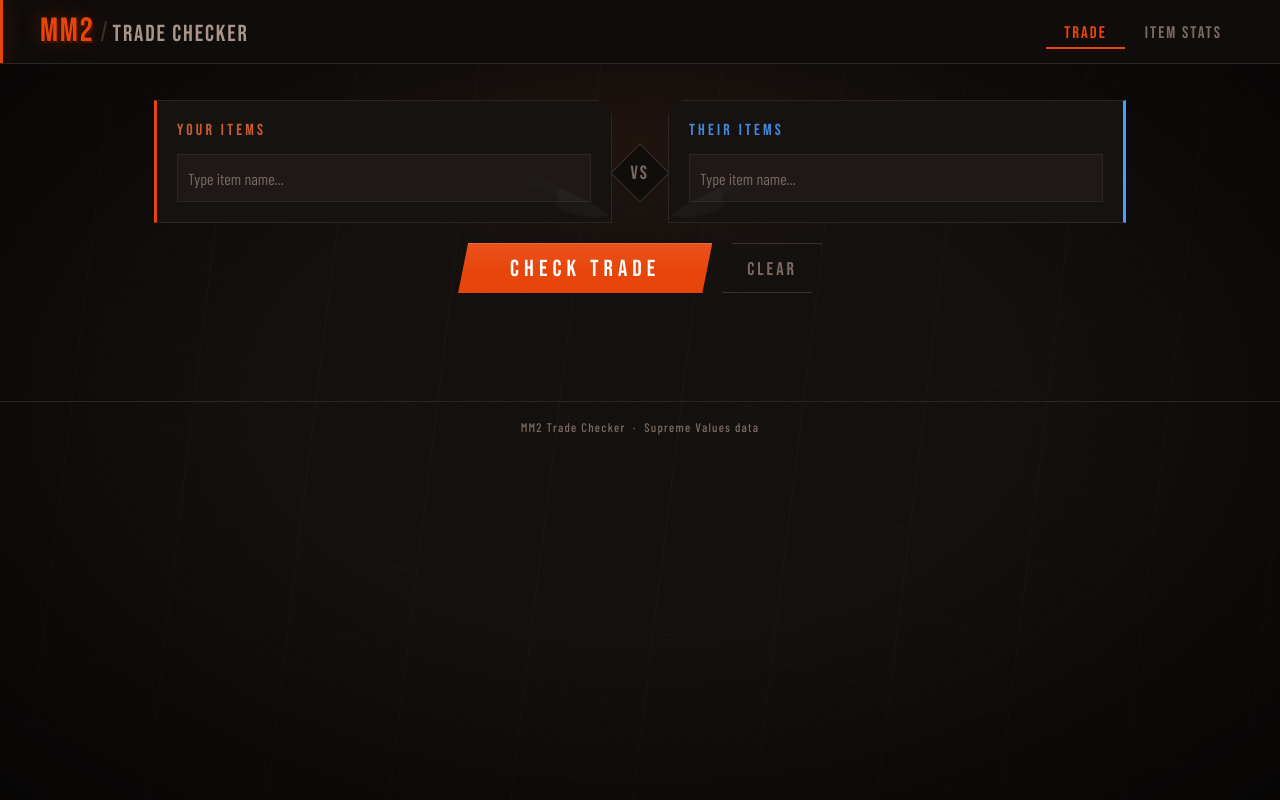
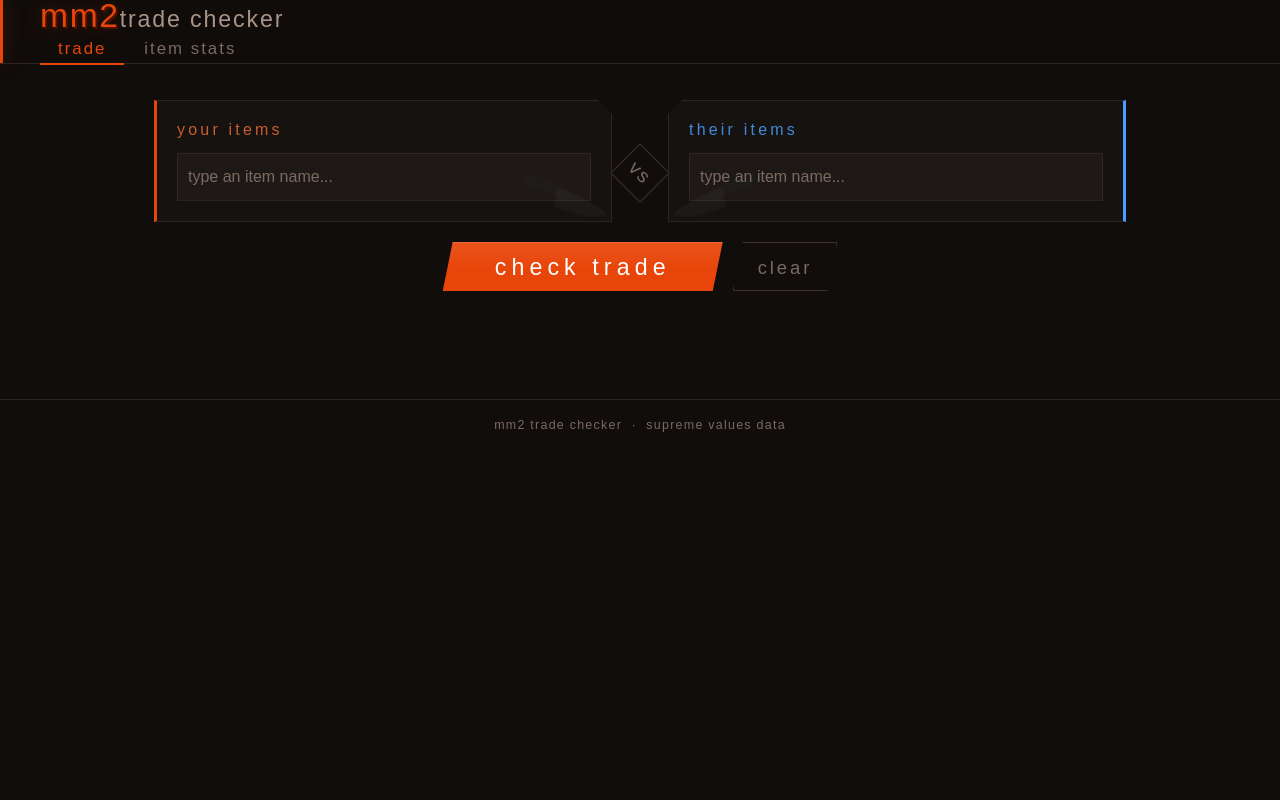
Before and after one commit to TheTwixBar/mm2-trade-checker, a Flask app: page / in a window 1280 px wide. Run offline with Flask 3, Linux system fonts and the light colour scheme.

Commit message:
Update index.html

```diff
--- a/templates/index.html
+++ b/templates/index.html
@@ -3,101 +3,101 @@
 <head>
   <meta charset="UTF-8"/>
   <meta name="viewport" content="width=device-width, initial-scale=1.0"/>
-  <title>MM2 Trade Checker</title>
+  <title>mm2 trade checker</title>
   <link rel="icon" type="image/svg+xml" href="/static/favicon.svg"/>
-  <link rel="preconnect" href="https://fonts.googleapis.com">
-  <link href="https://fonts.googleapis.com/css2?family=Bebas+Neue&family=Barlow+Condensed:wght@400;500;600;700&family=Share+Tech+Mono&display=swap" rel="stylesheet">
   <link rel="stylesheet" href="/static/css/style.css"/>
 </head>
 <body>
-  <div class="bg-texture"></div>
-  <div class="bg-scratches"></div>
-  <div class="bg-vignette"></div>
-  <div class="bg-hotspot"></div>
 
   <header>
+    <div class="header-inner">
       <div class="logo">
-      <span class="logo-mm2">MM2</span>
-      <span class="logo-sep"></span>
-      <span class="logo-trade">Trade Checker</span>
+        <span class="logo-mm2">mm2</span>
+        <span class="logo-trade"> trade checker</span>
       </div>
       <nav>
-      <button class="nav-btn active" data-tab="trade">Trade</button>
-      <button class="nav-btn" data-tab="stats">Item Stats</button>
+        <button class="nav-btn active" data-tab="trade">trade</button>
+        <button class="nav-btn" data-tab="stats">item stats</button>
       </nav>
+    </div>
   </header>
 
   <main>
+
     <!-- ── TRADE TAB ── -->
     <section class="tab active" id="tab-trade">
+
       <div class="card-row">
         <div class="trade-card yours">
-          <div class="card-label">Your Items</div>
+          <div class="card-label">your items</div>
           <div class="tag-input-wrapper" id="yours-tags">
-            <input type="text" id="yours-input" placeholder="Type item name..." autocomplete="off"/>
+            <input type="text" id="yours-input" placeholder="type an item name..." autocomplete="off"/>
           </div>
           <ul class="suggestions" id="yours-suggestions"></ul>
         </div>
+
         <div class="vs-col">
-          <div class="vs-badge"><span>VS</span></div>
+          <div class="vs-badge">vs</div>
         </div>
+
         <div class="trade-card theirs">
-          <div class="card-label">Their Items</div>
+          <div class="card-label">their items</div>
           <div class="tag-input-wrapper" id="theirs-tags">
-            <input type="text" id="theirs-input" placeholder="Type item name..." autocomplete="off"/>
+            <input type="text" id="theirs-input" placeholder="type an item name..." autocomplete="off"/>
           </div>
           <ul class="suggestions" id="theirs-suggestions"></ul>
         </div>
       </div>
 
       <div class="check-row">
-        <button id="check-btn">Check Trade</button>
-        <button id="clear-btn" class="clear-btn">Clear</button>
+        <button id="check-btn">check trade</button>
+        <button id="clear-btn" class="clear-btn">clear</button>
       </div>
 
       <div id="trade-error" class="error-msg hidden"></div>
 
       <div id="result-panel" class="result-panel hidden">
         <div class="result-verdict" id="result-verdict"></div>
-        <div class="result-body">
+
         <div class="result-grid">
           <div class="stat-block">
-              <div class="stat-title">MM2 Value</div>
-              <div class="stat-row"><span class="label">You</span><span class="value" id="r-your-raw"></span></div>
-              <div class="stat-row"><span class="label">Them</span><span class="value" id="r-their-raw"></span></div>
-              <div class="stat-row diff-row"><span class="label">Diff</span><span class="value" id="r-raw-diff"></span></div>
+            <div class="stat-title">mm2 value</div>
+            <div class="stat-row"><span class="label">you</span><span class="value" id="r-your-raw"></span></div>
+            <div class="stat-row"><span class="label">them</span><span class="value" id="r-their-raw"></span></div>
+            <div class="stat-row diff-row"><span class="label">diff</span><span class="value" id="r-raw-diff"></span></div>
           </div>
           <div class="stat-block">
-              <div class="stat-title">AI Score</div>
-              <div class="stat-row"><span class="label">You</span><span class="value" id="r-your-ai"></span></div>
-              <div class="stat-row"><span class="label">Them</span><span class="value" id="r-their-ai"></span></div>
-              <div class="stat-row diff-row"><span class="label">Diff</span><span class="value" id="r-ai-diff"></span></div>
+            <div class="stat-title">ai score</div>
+            <div class="stat-row"><span class="label">you</span><span class="value" id="r-your-ai"></span></div>
+            <div class="stat-row"><span class="label">them</span><span class="value" id="r-their-ai"></span></div>
+            <div class="stat-row diff-row"><span class="label">diff</span><span class="value" id="r-ai-diff"></span></div>
           </div>
           <div class="stat-block">
-              <div class="stat-title">Demand</div>
-              <div class="stat-row"><span class="label">You</span><span class="value" id="r-your-demand"></span></div>
-              <div class="stat-row"><span class="label">Them</span><span class="value" id="r-their-demand"></span></div>
-              <div class="stat-row diff-row"><span class="label">Diff</span><span class="value" id="r-demand-diff"></span></div>
+            <div class="stat-title">demand</div>
+            <div class="stat-row"><span class="label">you</span><span class="value" id="r-your-demand"></span></div>
+            <div class="stat-row"><span class="label">them</span><span class="value" id="r-their-demand"></span></div>
+            <div class="stat-row diff-row"><span class="label">diff</span><span class="value" id="r-demand-diff"></span></div>
           </div>
           <div class="stat-block">
-              <div class="stat-title">Rarity</div>
-              <div class="stat-row"><span class="label">You</span><span class="value" id="r-your-rarity"></span></div>
-              <div class="stat-row"><span class="label">Them</span><span class="value" id="r-their-rarity"></span></div>
-              <div class="stat-row diff-row"><span class="label">Diff</span><span class="value" id="r-rarity-diff"></span></div>
+            <div class="stat-title">rarity</div>
+            <div class="stat-row"><span class="label">you</span><span class="value" id="r-your-rarity"></span></div>
+            <div class="stat-row"><span class="label">them</span><span class="value" id="r-their-rarity"></span></div>
+            <div class="stat-row diff-row"><span class="label">diff</span><span class="value" id="r-rarity-diff"></span></div>
           </div>
         </div>
+
         <div class="stability-row">
           <div class="stab-block">
-              <div class="stab-label">Your Stability</div>
+            <div class="stab-label">your stability</div>
             <div id="r-your-stab" class="stab-tags"></div>
           </div>
           <div class="stab-block">
-              <div class="stab-label">Their Stability</div>
+            <div class="stab-label">their stability</div>
             <div id="r-their-stab" class="stab-tags"></div>
           </div>
         </div>
+
         <div id="r-warnings" class="warnings"></div>
-        </div>
       </div>
     </section>
 
@@ -105,27 +105,32 @@
     <section class="tab" id="tab-stats">
       <div class="stats-search-row">
         <div class="stats-input-wrap">
-          <input type="text" id="stats-input" placeholder="Search for an item..." autocomplete="off"/>
+          <input type="text" id="stats-input" placeholder="search for an item..." autocomplete="off"/>
           <ul class="suggestions" id="stats-suggestions"></ul>
         </div>
-        <button id="stats-btn">Look Up</button>
+        <button id="stats-btn">look up</button>
       </div>
+
       <div id="stats-error" class="error-msg hidden"></div>
+
       <div id="stats-panel" class="stats-panel hidden">
         <div class="stats-name" id="s-name"></div>
         <div class="stats-grid">
-          <div class="stats-tile"><div class="tile-label">Value</div><div class="tile-value" id="s-value"></div></div>
-          <div class="stats-tile"><div class="tile-label">Range</div><div class="tile-value" id="s-range"></div></div>
-          <div class="stats-tile"><div class="tile-label">Demand</div><div class="tile-value" id="s-demand"></div></div>
-          <div class="stats-tile"><div class="tile-label">Rarity</div><div class="tile-value" id="s-rarity"></div></div>
-          <div class="stats-tile"><div class="tile-label">Stability</div><div class="tile-value" id="s-stability"></div></div>
-          <div class="stats-tile highlight"><div class="tile-label">AI Score</div><div class="tile-value" id="s-ai"></div></div>
+          <div class="stats-tile"><div class="tile-label">value</div><div class="tile-value" id="s-value"></div></div>
+          <div class="stats-tile"><div class="tile-label">range</div><div class="tile-value" id="s-range"></div></div>
+          <div class="stats-tile"><div class="tile-label">demand</div><div class="tile-value" id="s-demand"></div></div>
+          <div class="stats-tile"><div class="tile-label">rarity</div><div class="tile-value" id="s-rarity"></div></div>
+          <div class="stats-tile"><div class="tile-label">stability</div><div class="tile-value" id="s-stability"></div></div>
+          <div class="stats-tile highlight"><div class="tile-label">ai score</div><div class="tile-value" id="s-ai"></div></div>
         </div>
       </div>
     </section>
+
   </main>
 
-  <footer>MM2 Trade Checker &nbsp;·&nbsp; Supreme Values data</footer>
+  <footer>
+    mm2 trade checker &nbsp;·&nbsp; supreme values data
+  </footer>
 
   <script src="/static/js/main.js"></script>
 </body>
```
Lines whose indentation alone changed are shown as unchanged.
